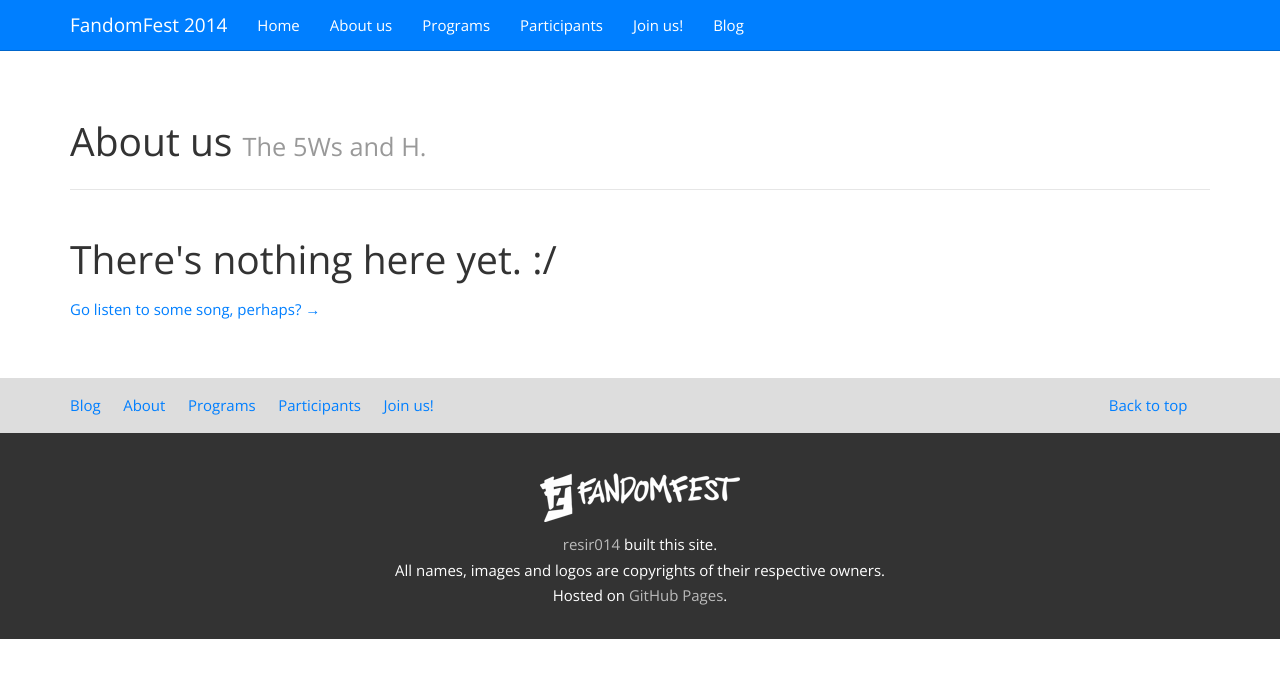
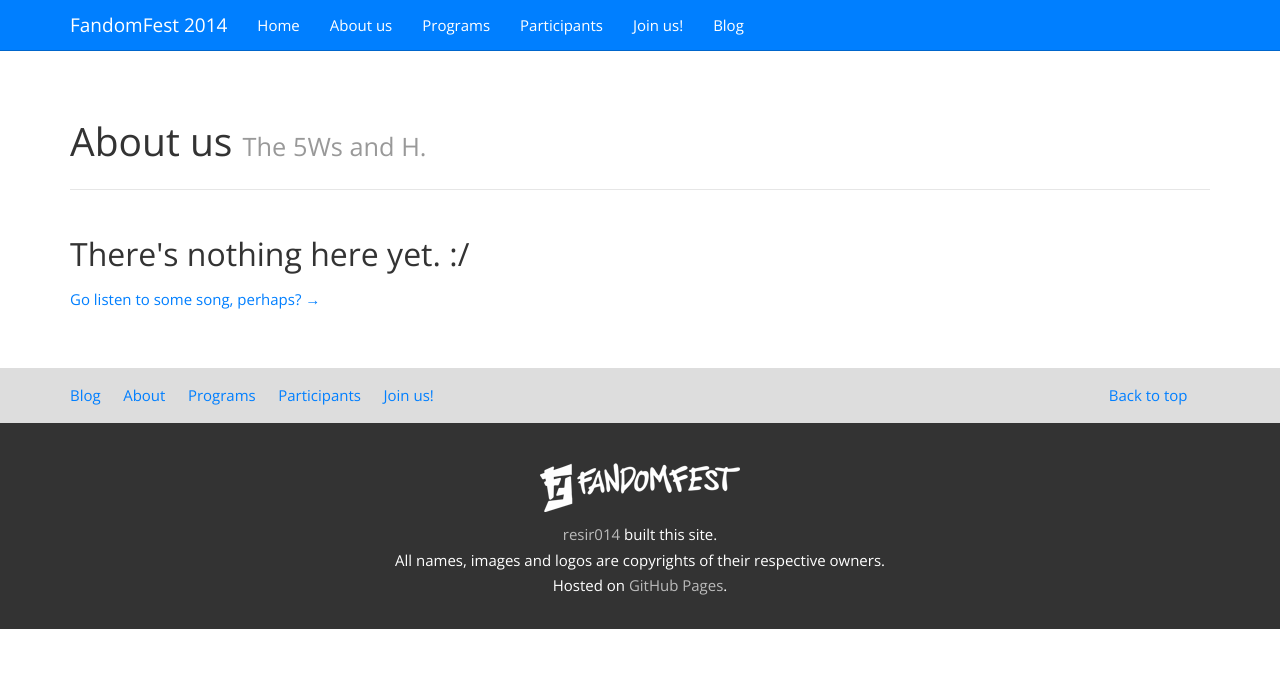
Before and after one commit to resir014/fandom-fest, a Jekyll site: the page built from about/index.html, in a window 1280 px wide. Shown: the top 678 px of the page. Built offline with Jekyll 4.4.1, drawn with Linux system fonts in a browser that asks for light colours; nearby versions of some CDN libraries.

Commit message:
Consistent headers.
I need to go to bed, seriously.

```diff
--- a/about/index.html
+++ b/about/index.html
@@ -5,6 +5,6 @@ description: The 5Ws and H.
 ---
 
 <div class="container">
-    <h1>There's nothing here yet. :/</h1>
+    <h2>There's nothing here yet. :/</h2>
     <p><a href="http://www.youtube.com/watch?v=I6fs6bySZwI" target="_blank">Go listen to some song, perhaps? &rarr;</a></p>
 </div>
--- a/join-us/index.html
+++ b/join-us/index.html
@@ -5,6 +5,6 @@ description: Everything you need to know in taking part on FF2014.
 ---
 
 <div class="container">
-    <h1>There's nothing here yet. :/</h1>
+    <h2>There's nothing here yet. :/</h2>
     <p><a href="http://www.youtube.com/watch?v=I6fs6bySZwI" target="_blank">Go listen to some song, perhaps? &rarr;</a></p>
 </div>
```
Also changed, not shown: participants/index.html (line endings or trailing spaces).
